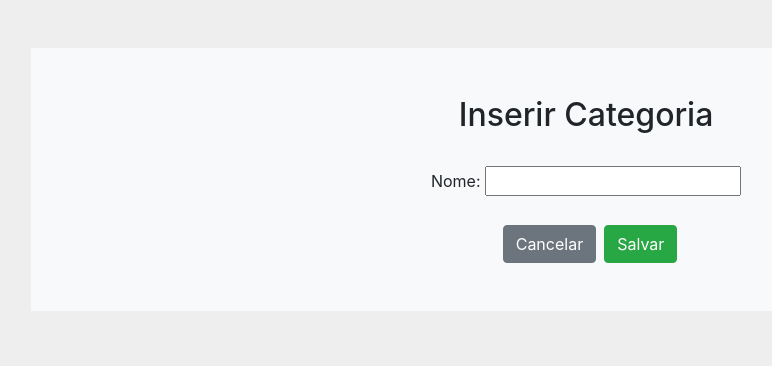
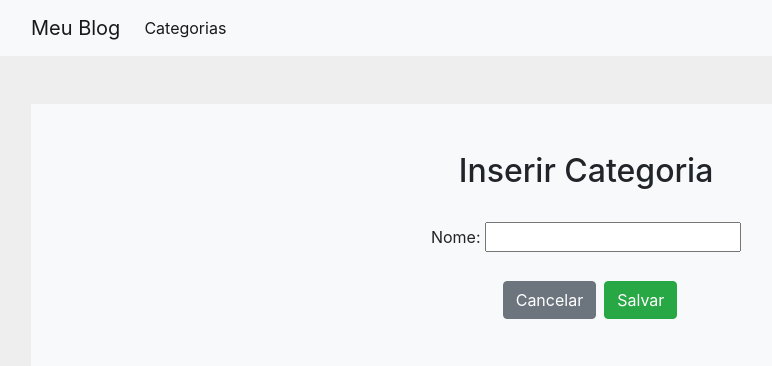
Before and after one commit to stevillis/oficina-django, a Django app: page /blog/inserir_categoria/ in a window 1280 px wide. Shown: the top 366 px of the page, without its empty margins (54-826 px from the left). Run offline with Django 3.2, Linux system fonts and the light colour scheme; some libraries are stand-ins or nearby versions.

Commit message:
Adicionado menu

```diff
--- a/blog/templates/index.html
+++ b/blog/templates/index.html
@@ -5,12 +5,12 @@
         <hr>
         {% for post in posts %}
             <div class="my-5">
-                <h2><a href="#">{{ post.titulo }}</a></h2>
+                <h2><a href="{% url 'visualizar_post' post.pk %}">{{ post.titulo }}</a></h2>
                 <small>
                     {{ post.criado_em }} |&nbsp;
                     Categorias:&nbsp;
                     {% for categoria in post.categorias.all %}
-                        <a href="#">
+                        <a href="{% url 'post_categoria' categoria.nome %}">
                             {{ categoria.nome }}
                         </a>&nbsp;
                     {% endfor %}
--- a/oficina_django/templates/base.html
+++ b/oficina_django/templates/base.html
@@ -15,6 +15,24 @@
 </head>
 <body style="background-color: #eee;">
 
+<nav class="navbar navbar-expand-lg navbar-light bg-light">
+    <div class="container">
+        <a class="navbar-brand" href="{% url 'index' %}">Meu Blog</a>
+        <button class="navbar-toggler" type="button" data-toggle="collapse" data-target="#navbarSupportedContent"
+                aria-controls="navbarSupportedContent" aria-expanded="false" aria-label="Toggle navigation">
+            <span class="navbar-toggler-icon"></span>
+        </button>
+
+        <div class="collapse navbar-collapse" id="navbarSupportedContent">
+            <ul class="navbar-nav mr-auto">
+                <li class="nav-item active">
+                    <a class="nav-link" href="{% url 'visualizar_categorias' %}">Categorias</a>
+                </li>
+            </ul>
+        </div>
+    </div>
+</nav>
+
 <div class="container">
     {% block container %}
     {% endblock %}
```
